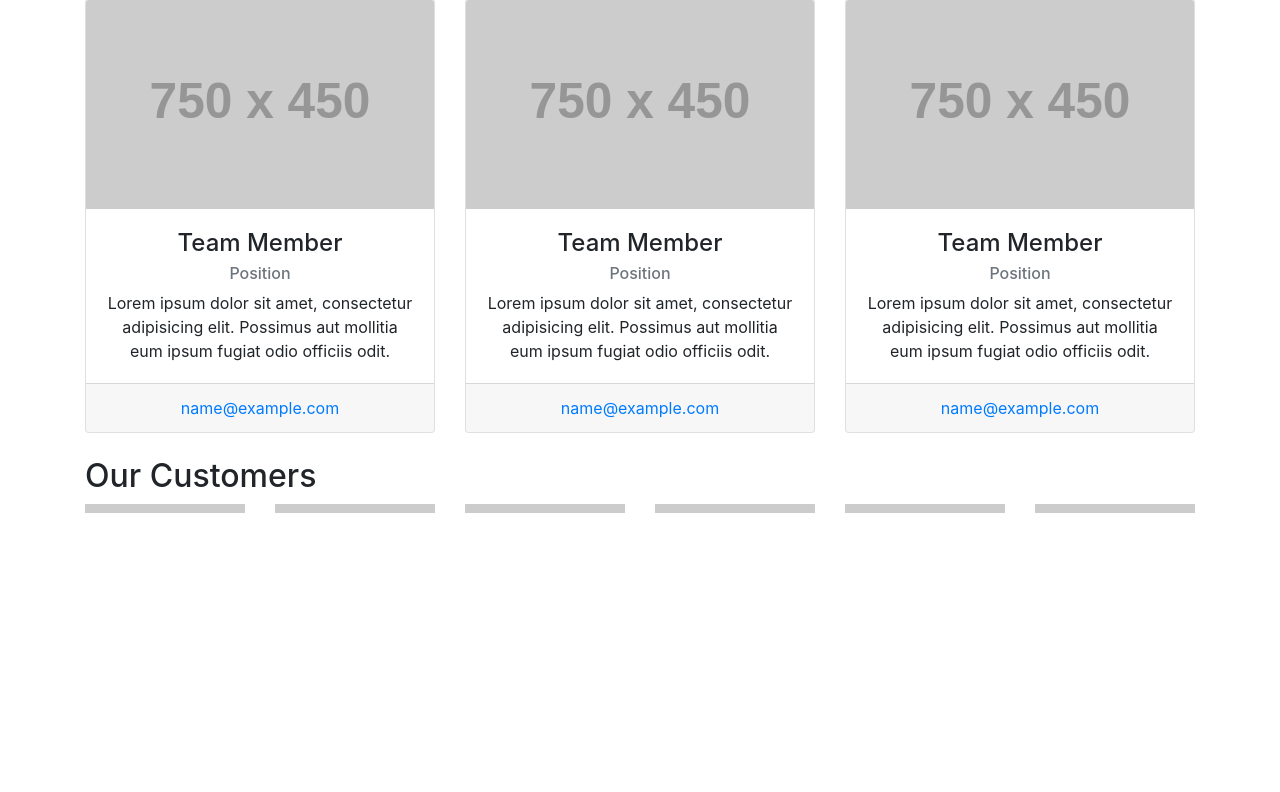
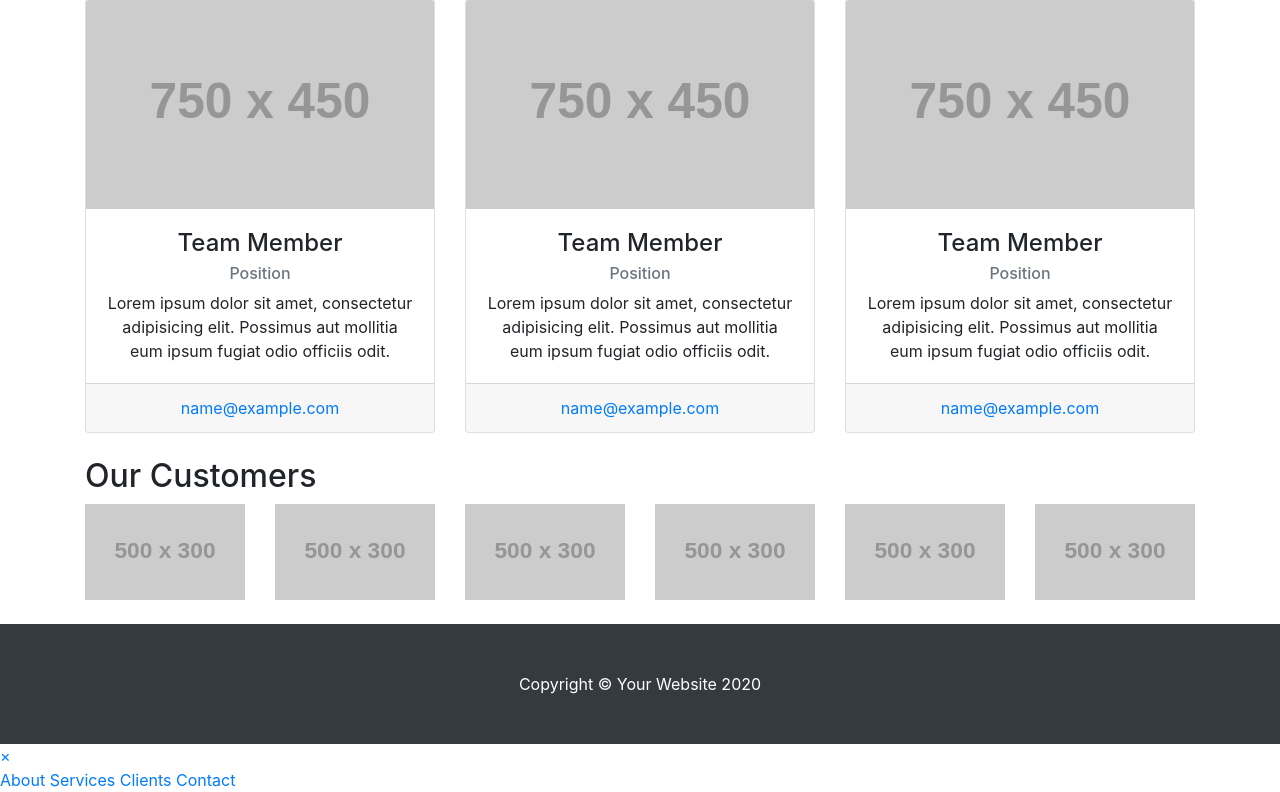
Before and after one commit to broadcom9821/Site, a Django app: page /Team.html in a window 1280 px wide. Shown: the part 287-1079 px from the top of the page. Before the commit the page ends 800 px from the top, so only its background shows below. Run offline with Django 3.2, Linux system fonts and the light colour scheme; grey boxes labelled with a size stand in for pictures from a placeholder-image service; some libraries are stand-ins or nearby versions.

Commit message:
Initial commit

```diff
--- a/templates/app/header.html
+++ b/templates/app/header.html
@@ -11,10 +11,10 @@
   <!-- Custom styles for this template -->
   <link href="{% static 'css/modern-business.css'   %}" rel="stylesheet">
   <link href="{% static 'css/sidebar.css'   %}" rel="stylesheet">
+  <link href="{% static 'vendor/bootstrap/css/bootstrap.css' %}" rel="stylesheet">
+
   <link rel="stylesheet" href="http://www.w3schools.com/lib/w3.css">
   <script src="https://kit.fontawesome.com/d3c7d7c7f2.js" crossorigin="anonymous"></script>
-  <link rel="stylesheet" href="https://stackpath.bootstrapcdn.com/bootstrap/4.5.0/css/bootstrap.min.css"
-        integrity="sha384-9aIt2nRpC12Uk9gS9baDl411NQApFmC26EwAOH8WgZl5MYYxFfc+NcPb1dKGj7Sk" crossorigin="anonymous">
     <!-- fontawesome css -->
     <link rel="stylesheet" href="https://stackpath.bootstrapcdn.com/font-awesome/4.7.0/css/font-awesome.min.css">
     <!-- owl carousel css -->
@@ -35,7 +35,7 @@
 </head>
 <body>
 <!-- Navigation -->
-<div class="container-fluid p-0 fixed-top">
+<div class="container-fluid p-0">
         <div class="top-bar">
             <div class="container">
                 <div class="row">
```
Also changed, not shown: 1 other file.
